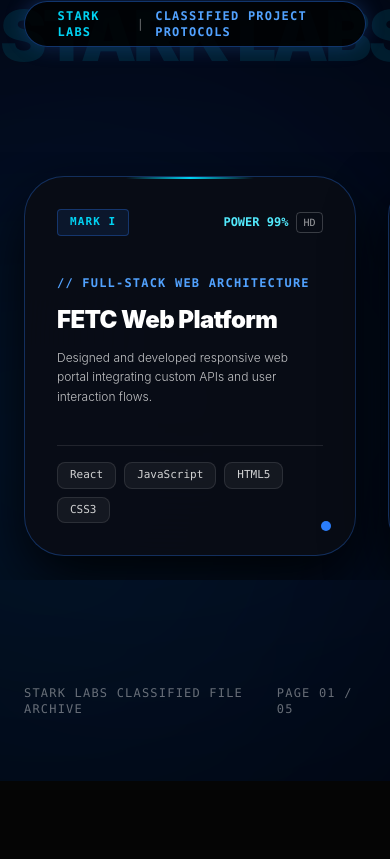
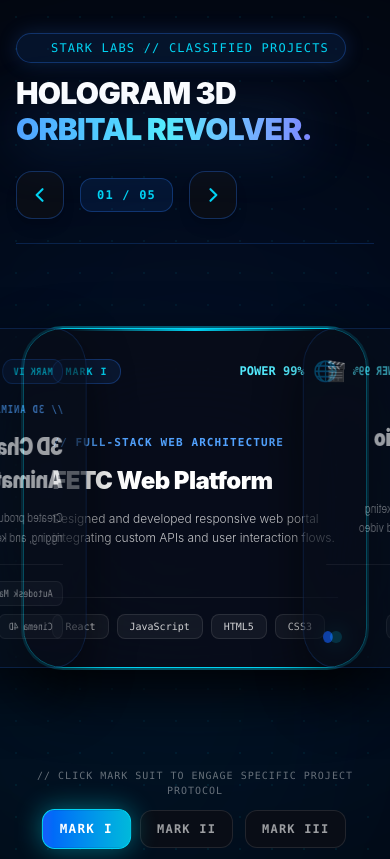
Before and after one commit to MrStark0257/Meet-Pavagadhi, a React (Vite) app: page / in a window 390 px wide. Shown: the part 5803-6662 px from the top of the page. Built offline with nearby package versions, Linux system fonts and the light colour scheme.

Commit message:
Transform Projects section into 3D Holographic Orbital Revolver Carousel

```diff
--- a/src/components/Projects.jsx
+++ b/src/components/Projects.jsx
@@ -1,197 +1,255 @@
-import { useEffect, useRef } from 'react';
-import { gsap } from 'gsap';
-import { ScrollTrigger } from 'gsap/ScrollTrigger';
-
-gsap.registerPlugin(ScrollTrigger);
+import { useState, useRef, useEffect } from 'react';
+import { motion, AnimatePresence } from 'framer-motion';
 
 const projectsData = [
   {
+    id: 1,
     title: "FETC Web Platform",
     category: "Full-Stack Web Architecture",
     description: "Designed and developed responsive web portal integrating custom APIs and user interaction flows.",
     tags: ["React", "JavaScript", "HTML5", "CSS3"],
     match: "POWER 99%",
-    episode: "MARK I"
+    episode: "MARK I",
+    icon: "🌐"
   },
   {
+    id: 2,
     title: "Parikshaa Portal",
     category: "Web Application",
     description: "Interactive web application for online assessment with real-time UI response and third-party service integration.",
     tags: ["React", "JavaScript", "REST APIs", "Tailwind"],
     match: "POWER 98%",
-    episode: "MARK II"
+    episode: "MARK II",
+    icon: "⚡"
   },
   {
+    id: 3,
     title: "Zclick Media Studio Suite",
     category: "Visual Media & Branding",
     description: "Produced comprehensive visual marketing campaigns, promotional banners, and video commercials.",
     tags: ["Photoshop", "Illustrator", "Premiere Pro", "After Effects"],
     match: "POWER 99%",
-    episode: "MARK III"
+    episode: "MARK III",
+    icon: "🎬"
   },
   {
+    id: 4,
     title: "3D Character Rigging & Animation",
     category: "3D Animation & VFX",
     description: "Created production-ready character models, biped rigging, and keyframe animations for films & ads.",
     tags: ["Autodesk Maya", "Blender", "3ds Max", "Cinema 4D"],
     match: "POWER 100%",
-    episode: "MARK IV"
+    episode: "MARK IV",
+    icon: "👾"
   },
   {
+    id: 5,
     title: "Interactive Game Asset Pipeline",
     category: "Game Development",
     description: "Optimized low-poly 3D game assets and integrated animation rigs into Unity & Unreal Engine projects.",
     tags: ["Unity", "Unreal Engine", "Asset Optimization", "Rigging"],
     match: "POWER 98%",
-    episode: "MARK V"
+    episode: "MARK V",
+    icon: "🎮"
   }
 ];
 
 const Projects = () => {
-  const sectionRef = useRef(null);
-  const trackRef = useRef(null);
-  const watermarkRef = useRef(null);
+  const [activeIndex, setActiveIndex] = useState(0);
+  const [rotationAngle, setRotationAngle] = useState(0);
+  const containerRef = useRef(null);
 
-  useEffect(() => {
-    const section = sectionRef.current;
-    const track = trackRef.current;
-    if (!section || !track) return;
+  const angleStep = 360 / projectsData.length;
 
-    const getScrollAmount = () => {
-      return track.scrollWidth - window.innerWidth + 120;
+  const handleSelect = (index) => {
+    setActiveIndex(index);
+    setRotationAngle(-index * angleStep);
   };
 
-    // Horizontal Scroll Pinning Reel Timeline
-    const tween = gsap.to(track, {
-      x: () => -getScrollAmount(),
-      ease: "none",
-      scrollTrigger: {
-        trigger: section,
-        pin: true,
-        scrub: 0.6,
-        start: "top top",
-        end: () => `+=${getScrollAmount()}`,
-        invalidateOnRefresh: true
-      }
-    });
+  const handleNext = () => {
+    const nextIdx = (activeIndex + 1) % projectsData.length;
+    handleSelect(nextIdx);
+  };
 
-    // Parallax background watermark motion
-    if (watermarkRef.current) {
-      gsap.to(watermarkRef.current, {
-        x: () => getScrollAmount() * 0.3,
-        ease: "none",
-        scrollTrigger: {
-          trigger: section,
-          scrub: 0.6,
-          start: "top top",
-          end: () => `+=${getScrollAmount()}`
-        }
-      });
-    }
+  const handlePrev = () => {
+    const prevIdx = (activeIndex - 1 + projectsData.length) % projectsData.length;
+    handleSelect(prevIdx);
+  };
 
-    return () => {
-      tween.kill();
-      ScrollTrigger.getAll().forEach(t => t.kill());
+  // Keyboard navigation & Wheel rotation
+  useEffect(() => {
+    const handleKeyDown = (e) => {
+      if (e.key === 'ArrowRight') handleNext();
+      if (e.key === 'ArrowLeft') handlePrev();
     };
-  }, []);
+
+    window.addEventListener('keydown', handleKeyDown);
+    return () => window.removeEventListener('keydown', handleKeyDown);
+  }, [activeIndex]);
 
   return (
     <section
       id="projects"
-      ref={sectionRef}
-      className="bg-[#030712] w-full h-screen relative overflow-hidden select-none flex flex-col justify-between py-12"
+      ref={containerRef}
+      className="bg-[#02050b] w-full min-h-screen relative overflow-hidden py-24 px-4 sm:px-6 md:px-12 select-none flex flex-col justify-between"
     >
-      {/* Background Ambient Glow Orbs */}
-      <div className="absolute top-1/2 left-1/3 -translate-x-1/2 -translate-y-1/2 w-[600px] h-[600px] bg-blue-600/10 rounded-full blur-[180px] pointer-events-none z-0" />
-      <div className="absolute bottom-10 right-1/4 w-[500px] h-[500px] bg-cyan-600/10 rounded-full blur-[160px] pointer-events-none z-0" />
+      {/* Background Cyber Grid Matrix */}
+      <div
+        className="absolute inset-0 pointer-events-none opacity-20 z-0"
+        style={{
+          backgroundImage: `radial-gradient(rgba(0, 240, 255, 0.3) 1px, transparent 1px)`,
+          backgroundSize: '32px 32px'
+        }}
+      />
 
-      {/* Background Parallax Watermark Text */}
-      <div
-        ref={watermarkRef}
-        className="absolute top-16 left-0 w-[200vw] flex items-center justify-start pointer-events-none z-0 opacity-10"
-      >
-        <h1 className="text-[18vw] font-black text-cyan-400 uppercase tracking-tighter whitespace-nowrap leading-none">
-          STARK LABS PROJECTS PROTOCOLS
-        </h1>
+      {/* Cyber Ambient Glow Orbs */}
+      <div className="absolute top-1/2 left-1/2 -translate-x-1/2 -translate-y-1/2 w-[700px] h-[700px] bg-blue-600/15 rounded-full blur-[200px] pointer-events-none z-0" />
+      <div className="absolute bottom-10 right-10 w-[500px] h-[500px] bg-cyan-500/10 rounded-full blur-[180px] pointer-events-none z-0" />
+
+      {/* Header */}
+      <div className="relative z-20 max-w-7xl mx-auto w-full flex flex-col md:flex-row md:items-end justify-between gap-6 pb-6 border-b border-blue-500/20">
+        <div className="space-y-3">
+          <div className="inline-flex items-center gap-2.5 px-4 py-1.5 rounded-full bg-blue-500/10 border border-blue-500/30 text-xs font-mono uppercase tracking-widest text-cyan-400 shadow-[0_0_20px_rgba(59,130,246,0.2)]">
+            <span className="w-2 h-2 rounded-full bg-cyan-400 animate-ping shadow-[0_0_10px_#00F0FF]"></span>
+            <span>STARK LABS // CLASSIFIED PROJECTS</span>
+          </div>
+          <h2 className="text-3xl sm:text-5xl font-black text-white tracking-tight">
+            HOLOGRAM 3D <br />
+            <span className="text-transparent bg-clip-text bg-gradient-to-r from-blue-400 via-cyan-300 to-indigo-400 drop-shadow-[0_0_30px_rgba(59,130,246,0.4)]">
+              ORBITAL REVOLVER.
+            </span>
+          </h2>
         </div>
 
-      {/* Top Header Badge */}
-      <div className="relative z-20 max-w-7xl mx-auto px-6 md:px-12 w-full flex items-center justify-between pointer-events-none pt-4">
-        <div className="inline-flex items-center gap-2.5 px-4 py-1.5 rounded-full bg-black/80 backdrop-blur-2xl border border-blue-500/40 text-xs font-mono uppercase tracking-widest text-white shadow-[0_0_20px_rgba(59,130,246,0.25)]">
-          <span className="w-2 h-2 rounded-full bg-cyan-400 animate-ping shadow-[0_0_10px_#00F0FF]"></span>
-          <span className="text-cyan-400 font-bold">STARK LABS</span>
-          <span className="text-white/40">|</span>
-          <span className="text-blue-400 font-semibold">CLASSIFIED PROJECT PROTOCOLS</span>
-        </div>
-        <div className="hidden sm:flex items-center gap-2 text-xs font-mono text-white/50 tracking-wider">
-          <span>SCROLL HORIZONTALLY TO EXPLORE &rarr;</span>
+        {/* Revolver Navigation Controls */}
+        <div className="flex items-center gap-4">
+          <button
+            onClick={handlePrev}
+            className="w-12 h-12 rounded-2xl bg-[#090d16] border border-blue-500/30 flex items-center justify-center text-cyan-400 hover:border-cyan-400 hover:bg-blue-500/20 hover:scale-110 transition-all duration-300 shadow-lg active:scale-95"
+            title="Previous Project"
+          >
+            <svg className="w-5 h-5" fill="none" stroke="currentColor" viewBox="0 0 24 24">
+              <path strokeLinecap="round" strokeLinejoin="round" strokeWidth="2.5" d="M15 19l-7-7 7-7" />
+            </svg>
+          </button>
+
+          <span className="text-xs font-mono text-cyan-400 font-bold tracking-widest px-4 py-2 rounded-xl bg-blue-500/10 border border-blue-500/30">
+            0{activeIndex + 1} / 0{projectsData.length}
+          </span>
+
+          <button
+            onClick={handleNext}
+            className="w-12 h-12 rounded-2xl bg-[#090d16] border border-blue-500/30 flex items-center justify-center text-cyan-400 hover:border-cyan-400 hover:bg-blue-500/20 hover:scale-110 transition-all duration-300 shadow-lg active:scale-95"
+            title="Next Project"
+          >
+            <svg className="w-5 h-5" fill="none" stroke="currentColor" viewBox="0 0 24 24">
+              <path strokeLinecap="round" strokeLinejoin="round" strokeWidth="2.5" d="M9 5l7 7-7 7" />
+            </svg>
+          </button>
         </div>
       </div>
 
-      {/* Horizontal Reel Track Container */}
-      <div className="relative z-10 w-full overflow-hidden my-auto py-6">
+      {/* Main 3D Revolver Workspace */}
+      <div className="relative z-10 w-full max-w-7xl mx-auto h-[460px] sm:h-[500px] flex items-center justify-center perspective-[1400px] my-6">
+
+        {/* 3D Rotating Ring */}
         <div
-          ref={trackRef}
-          className="flex items-center gap-8 px-6 md:px-24 w-max will-change-transform"
+          className="relative w-full h-full flex items-center justify-center transition-transform duration-700 ease-out transform-style-3d"
+          style={{
+            transform: `rotateY(${rotationAngle}deg)`
+          }}
         >
-          {projectsData.map((project, i) => (
+          {projectsData.map((project, idx) => {
+            const cardAngle = idx * angleStep;
+            const isActive = idx === activeIndex;
+
+            return (
               <div
-              key={i}
-              className="group shrink-0 w-[85vw] sm:w-[420px] md:w-[480px] h-[380px] md:h-[430px] rounded-[2.5rem] p-8 md:p-10 bg-[#090d16]/95 backdrop-blur-3xl border border-blue-500/30 shadow-[0_25px_60px_rgba(0,0,0,0.85)] flex flex-col justify-between relative overflow-hidden transition-all duration-500 hover:border-cyan-400/80 hover:shadow-[0_30px_70px_rgba(59,130,246,0.3)] hover:-translate-y-2 cursor-pointer"
+                key={project.id}
+                onClick={() => handleSelect(idx)}
+                className={`absolute w-[88vw] sm:w-[420px] md:w-[460px] h-[340px] sm:h-[380px] rounded-[2.5rem] p-7 sm:p-9 bg-[#080d1a]/95 backdrop-blur-3xl border transition-all duration-500 cursor-pointer flex flex-col justify-between overflow-hidden shadow-[0_25px_60px_rgba(0,0,0,0.9)] ${
+                  isActive
+                    ? 'border-cyan-400 shadow-[0_0_50px_rgba(0,240,255,0.3)] ring-2 ring-cyan-400/40'
+                    : 'border-blue-500/30 opacity-60 hover:opacity-90 hover:border-blue-400'
+                }`}
+                style={{
+                  transform: `rotateY(${cardAngle}deg) translateZ(420px)`,
+                  backfaceVisibility: 'visible'
+                }}
               >
-              {/* Dynamic Specular Lighting Layer */}
-              <div className="absolute inset-0 bg-gradient-to-tr from-blue-600/10 via-transparent to-transparent opacity-0 group-hover:opacity-100 transition-opacity duration-500 pointer-events-none" />
+                {/* Internal Cyan Laser Stripe */}
+                <div className={`absolute top-0 left-1/2 -translate-x-1/2 h-[2px] bg-gradient-to-r from-transparent via-cyan-400 to-transparent transition-all duration-500 ${
+                  isActive ? 'w-64 opacity-100' : 'w-24 opacity-40'
+                }`} />
 
-              {/* Cyan Accent Top Line */}
-              <div className="absolute top-0 left-1/2 -translate-x-1/2 w-32 h-[2px] bg-gradient-to-r from-transparent via-cyan-400 to-transparent group-hover:w-60 transition-all duration-500 z-10" />
-
-              {/* Top Metadata */}
+                {/* Top Card Bar */}
                 <div className="flex items-center justify-between relative z-10">
-                <span className="text-[11px] font-mono font-bold tracking-widest uppercase text-cyan-400 bg-blue-500/10 px-3 py-1 rounded border border-blue-500/30 group-hover:border-cyan-400/60 transition-colors">
+                  <span className="text-[10px] font-mono font-bold uppercase tracking-widest text-cyan-400 bg-blue-500/10 px-3 py-1 rounded-xl border border-blue-500/30">
                     {project.episode}
                   </span>
                   <div className="flex items-center gap-2">
                     <span className="text-xs font-mono text-cyan-300 font-bold">{project.match}</span>
-                  <span className="text-[10px] font-mono border border-white/20 px-1.5 py-0.5 rounded text-white/60">HD</span>
+                    <span className="text-xl">{project.icon}</span>
                   </div>
                 </div>
 
-              {/* Middle Title & Description */}
+                {/* Card Title & Description */}
                 <div className="space-y-3 relative z-10 my-auto">
-                <div className="text-xs font-mono uppercase tracking-widest text-blue-400 font-semibold">
+                  <span className="text-[11px] font-mono uppercase tracking-widest text-blue-400 font-bold block">
                     // {project.category}
-                </div>
-                <h3 className="text-2xl md:text-3xl font-black text-white tracking-tight leading-snug group-hover:text-cyan-300 transition-colors duration-300">
+                  </span>
+                  <h3 className="text-2xl sm:text-3xl font-black text-white tracking-tight leading-snug">
                     {project.title}
                   </h3>
-                <p className="text-xs md:text-sm text-white/75 font-light leading-relaxed line-clamp-3">
+                  <p className="text-xs sm:text-sm text-white/75 font-light leading-relaxed line-clamp-3">
                     {project.description}
                   </p>
                 </div>
 
-              {/* Bottom Tech Tags */}
+                {/* Tech Stack Badges */}
                 <div className="flex flex-wrap gap-2 pt-4 border-t border-white/10 relative z-10">
                   {project.tags.map((tag, tIdx) => (
                     <span
                       key={tIdx}
-                    className="text-[11px] font-mono text-white/80 bg-white/5 border border-white/10 px-3 py-1 rounded-lg group-hover:border-blue-500/40 transition-colors"
+                      className="text-[10px] sm:text-[11px] font-mono text-white/80 bg-white/5 border border-white/10 px-3 py-1 rounded-lg"
                     >
                       {tag}
                     </span>
                   ))}
                 </div>
 
-              {/* Glowing Corner Accent */}
-              <div className="absolute bottom-6 right-6 w-2.5 h-2.5 rounded-full bg-blue-500 group-hover:bg-cyan-400 group-hover:shadow-[0_0_15px_#00F0FF] transition-all duration-300 z-10" />
+                {/* Glowing Core Indicator */}
+                <div className={`absolute bottom-6 right-6 w-3 h-3 rounded-full transition-all duration-300 ${
+                  isActive ? 'bg-cyan-400 shadow-[0_0_20px_#00F0FF] animate-pulse' : 'bg-blue-600'
+                }`} />
               </div>
+            );
+          })}
+        </div>
+
+      </div>
+
+      {/* Bottom Mark Suit Selector Bar */}
+      <div className="relative z-20 max-w-7xl mx-auto w-full pt-4">
+        <div className="text-[10px] font-mono text-white/40 uppercase tracking-widest text-center mb-3">
+          // CLICK MARK SUIT TO ENGAGE SPECIFIC PROJECT PROTOCOL
+        </div>
+
+        <div className="flex flex-wrap items-center justify-center gap-3">
+          {projectsData.map((project, idx) => (
+            <button
+              key={project.id}
+              onClick={() => handleSelect(idx)}
+              className={`px-4 sm:px-6 py-2.5 rounded-xl text-xs font-mono font-bold uppercase tracking-widest transition-all duration-300 border ${
+                idx === activeIndex
+                  ? 'bg-gradient-to-r from-blue-600 to-cyan-500 text-white border-cyan-400 shadow-[0_0_25px_rgba(0,240,255,0.4)] scale-105'
+                  : 'bg-[#090d16] text-white/60 border-white/10 hover:border-blue-500/50 hover:text-white'
+              }`}
+            >
+              {project.episode}
+            </button>
           ))}
         </div>
-      </div>
-
-      {/* Bottom Ticker */}
-      <div className="relative z-20 max-w-7xl mx-auto px-6 md:px-12 w-full flex items-center justify-between text-xs font-mono text-white/40 tracking-widest uppercase pointer-events-none pb-4">
-        <span>STARK LABS CLASSIFIED FILE ARCHIVE</span>
-        <span>PAGE 01 / 05</span>
       </div>
 
     </section>
```
Lines whose indentation alone changed are shown as unchanged.
